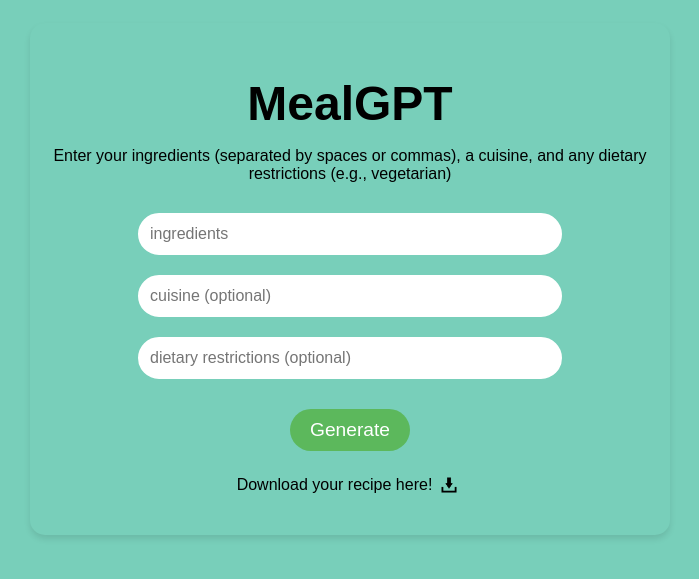
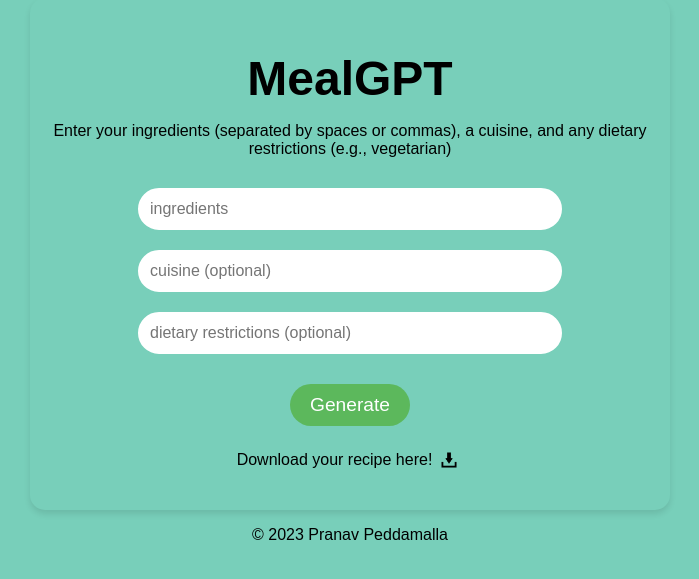
Before and after one commit to pranavpedd/MealGPT, a React (Create React App) app in the folder frontend/: page / in a window 1280 px wide. Shown: the part 141-720 px from the top of the page, without its empty margins (290-989 px from the left). Built offline with nearby package versions, Linux system fonts and the light colour scheme.

Commit message:
front end changes

```diff
--- a/frontend/src/App.js
+++ b/frontend/src/App.js
@@ -7,21 +7,31 @@ function App() {
       <header className="App-header">
         <h1>MealGPT</h1>
         <p className="instructions">
-          Enter your ingredients (separated by spaces or commas), a cuisine, and any dietary restrictions (e.g., vegetarian)
+          Enter your ingredients (separated by spaces or commas), a cuisine, and any dietary
+          restrictions (e.g., vegetarian)
         </p>
         <form className="meal-form">
-          <input type="text" placeholder="ingredients" className="input-field" required/>
+          <input type="text" placeholder="ingredients" className="input-field" required />
           <input type="text" placeholder="cuisine (optional)" className="input-field" />
-          <input type="text" placeholder="dietary restrictions (optional)" className="input-field" />
+          <input
+            type="text"
+            placeholder="dietary restrictions (optional)"
+            className="input-field"
+          />
           <button type="submit" className="generate-button">
             Generate
           </button>
         </form>
         <p className="download-instruction">
           Download your recipe here!{' '}
-        <img className="download-icon" src={downloadIcon} alt="Download" />
+          <img className="download-icon" src={downloadIcon} alt="Download" />
         </p>
       </header>
+      <div id="footer">
+        <footer>
+          <p id="copyright">© 2023 Pranav Peddamalla</p>
+        </footer>
+      </div>
     </div>
   );
 }
```
